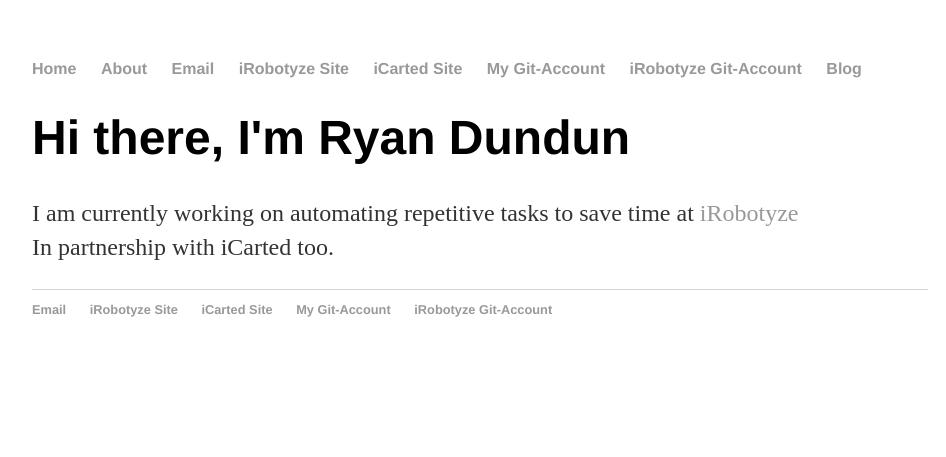
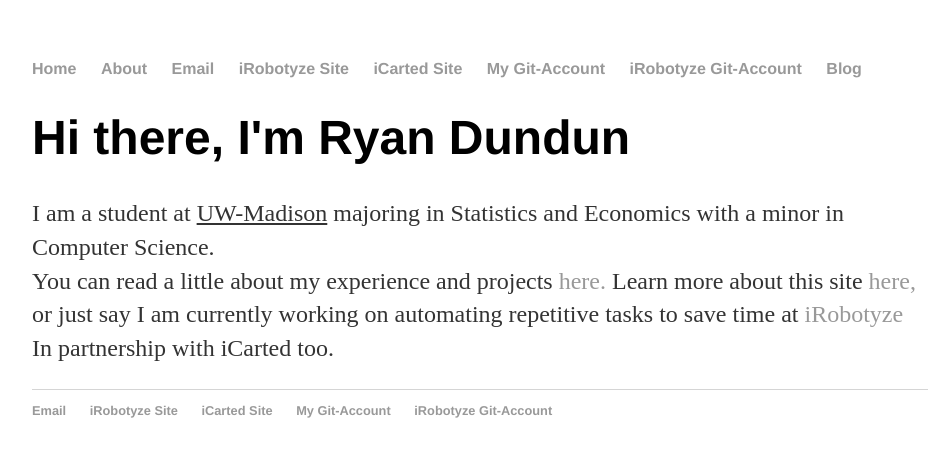
Before and after one commit to ryandundun/backup-Website, a Jekyll site: the page built from index.html, in a window 1280 px wide. Shown: the top 457 px of the page, without its empty margins (160-1106 px from the left). Built offline with Jekyll 4.4.1, drawn with Linux system fonts in a browser that asks for light colours.

Commit message:
Update index.html

```diff
--- a/index.html
+++ b/index.html
@@ -4,7 +4,9 @@ title: Ryan Onome Dundun | Programmer
 ---
 <div class="blurb">
 	<h1>Hi there, I'm Ryan Dundun</h1>
-		<p>
+	<p>  I am a student at <u>UW-Madison</u> majoring in Statistics and Economics with a minor in Computer Science. <br/>
+			You can read a little about my experience and projects <a href="https://ryandundun.github.io/cv">here.</a>
+		Learn more about this site <a href="https://ryandundun.github.io/cv">here,</a> or just say
 		I am currently working on automating repetitive tasks to save time at <a href="https://irobotyze.github.io">iRobotyze</a><br/>
 	In partnership with iCarted too.
 	</p>
```
